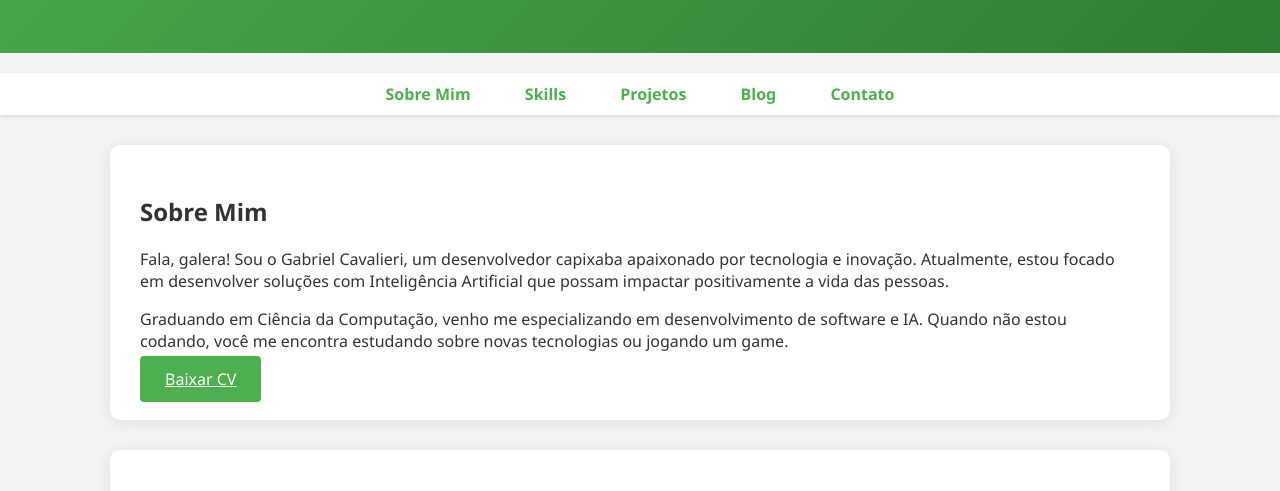
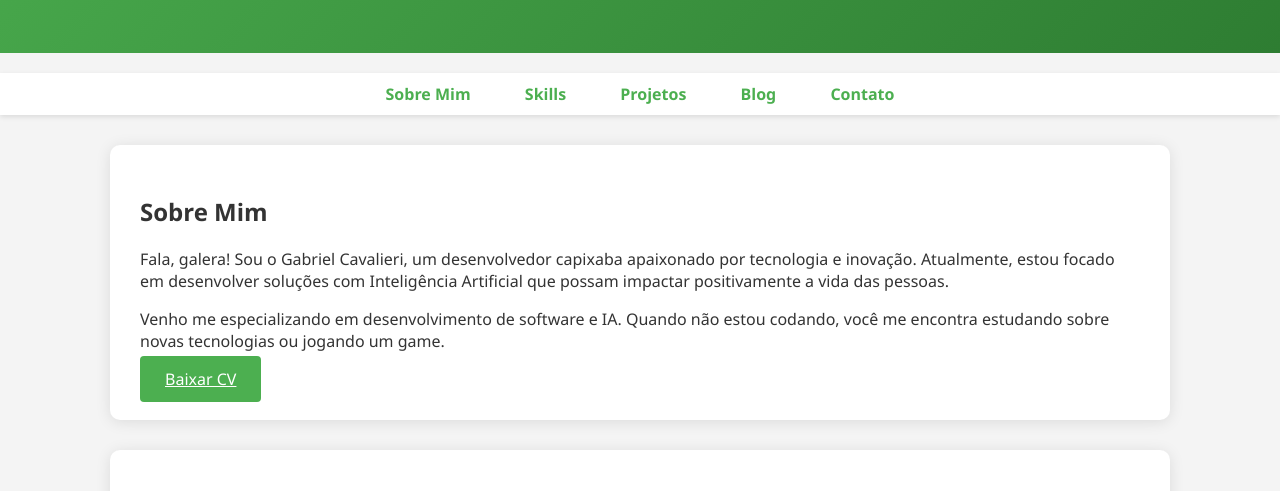
Before and after one commit to gabrielcavalieri/gabrielcavalieri.github.io, a website: page index.html in a window 1280 px wide. Shown: the part 309-800 px from the top of the page. Drawn offline with Linux system fonts and the light colour scheme.

Commit message:
Update index.html

```diff
--- a/index.html
+++ b/index.html
@@ -291,7 +291,7 @@
     <section id="sobre-mim">
         <h2>Sobre Mim</h2>
         <p>Fala, galera! Sou o Gabriel Cavalieri, um desenvolvedor capixaba apaixonado por tecnologia e inovação. Atualmente, estou focado em desenvolver soluções com Inteligência Artificial que possam impactar positivamente a vida das pessoas.</p>
-        <p>Graduando em Ciência da Computação, venho me especializando em desenvolvimento de software e IA. Quando não estou codando, você me encontra estudando sobre novas tecnologias ou jogando um game.</p>
+        <p>Venho me especializando em desenvolvimento de software e IA. Quando não estou codando, você me encontra estudando sobre novas tecnologias ou jogando um game.</p>
         <a href="cv.pdf" class="btn" download>Baixar CV</a>
     </section>
 
```
